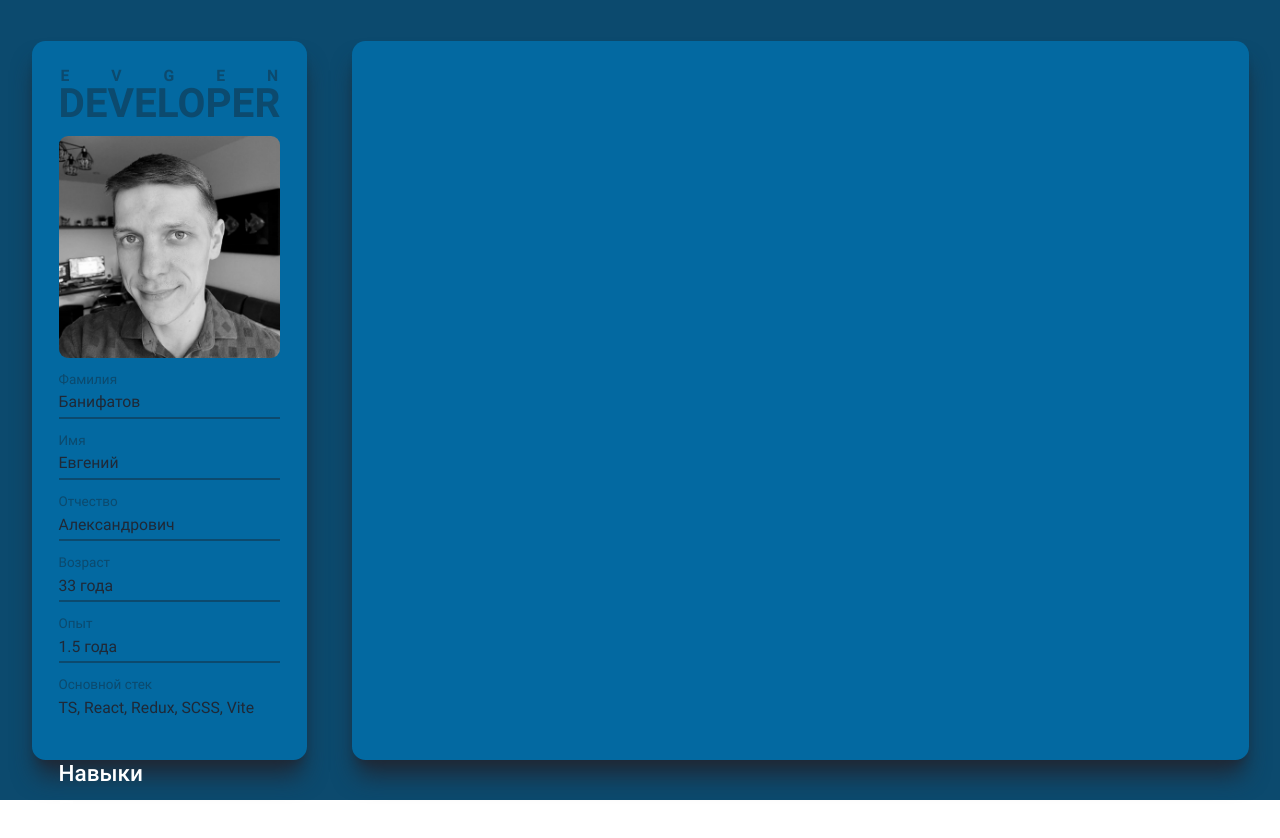
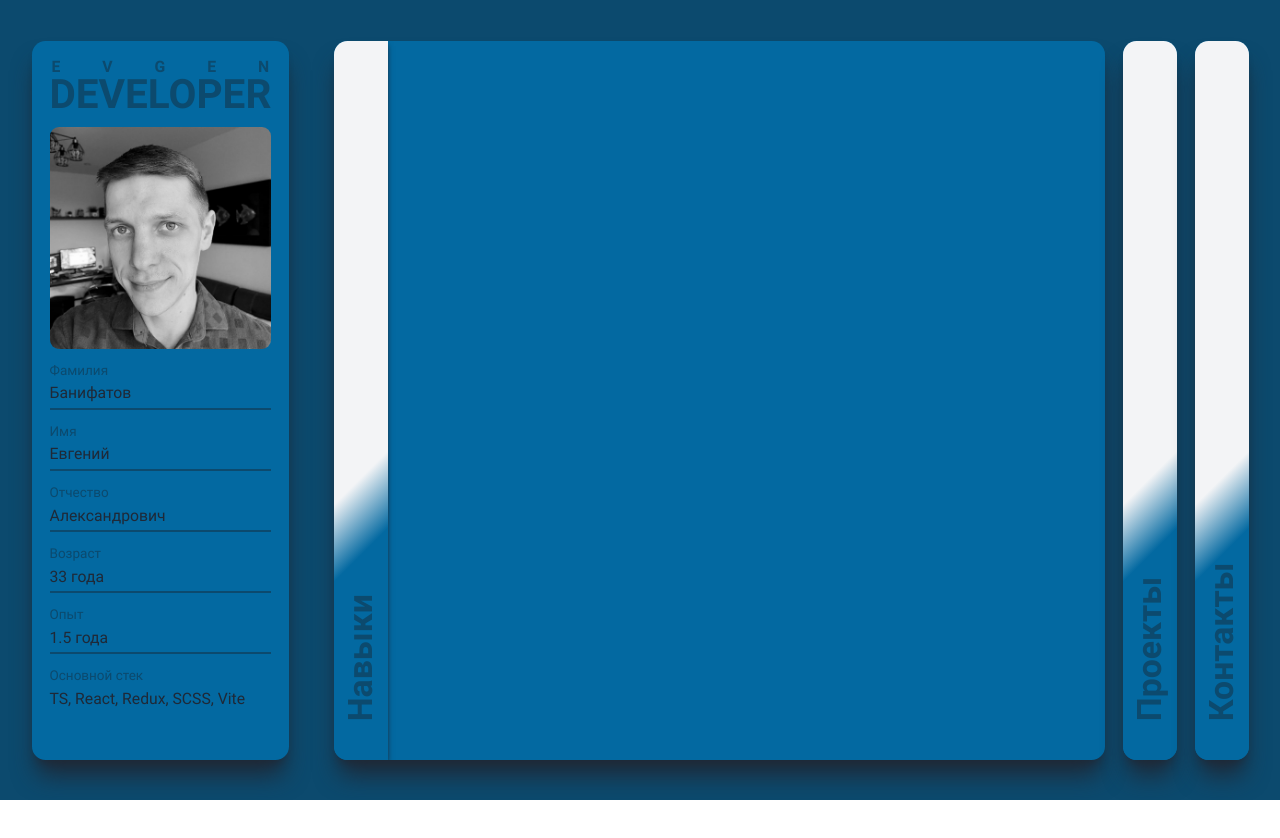
Before and after one commit to Holms2009/edeveloper, a React (Vite) app: page / in a window 1280 px wide. Shown: the top 838 px of the page. After the commit the page ends 800 px from the top, so only its background shows below. Built offline with nearby package versions, Linux system fonts and the light colour scheme.

Commit message:
Content tabs

```diff
--- a/src/App.module.css
+++ b/src/App.module.css
@@ -3,5 +3,26 @@
 }
 
 .content {
-  @apply p-10 ml-10 w-full shadow-xl shadow-gray-800;
+  @apply ml-10 flex w-full gap-4;
 }
+
+.tab {
+  @apply p-12 shadow-xl shadow-gray-800 relative overflow-hidden grow;
+  @apply transition-all duration-300;
+}
+
+.tab_closed {
+  @apply p-6 grow-0;
+}
+
+.titleWrapper {
+  @apply h-full w-12 absolute top-0 left-0 flex flex-col-reverse cursor-pointer;
+  @apply shadow-md shadow-gray-800;
+
+  background: linear-gradient(-45deg, rgb(3,105,161) 30%, rgb(243, 244, 246) 40%)
+}
+
+.tabTitle {
+  @apply mb-10 -rotate-90;
+  @apply text-3xl text-sky-900 font-semibold;
+}
--- a/src/App.tsx
+++ b/src/App.tsx
@@ -10,9 +10,23 @@ function App() {
 
   return (
     <div className={styles.app}>
-      <SidePanel onItemClick={setTab} />
-      <div className={classNames(styles.content, 'widget')}>
-
+      <SidePanel />
+      <div className={styles.content}>
+        <div className={classNames(styles.tab, 'widget', {[styles.tab_closed]: tab !== 'skills'})}>
+          <div className={styles.titleWrapper} onClick={() => setTab('skills')}>
+            <h2 className={styles.tabTitle}>Навыки</h2>
+          </div>
+        </div>
+        <div className={classNames(styles.tab, 'widget', {[styles.tab_closed]: tab !== 'projects'})}>
+          <div className={styles.titleWrapper} onClick={() => setTab('projects')}>
+            <h2 className={styles.tabTitle}>Проекты</h2>
+          </div>
+        </div>
+        <div className={classNames(styles.tab, 'widget', {[styles.tab_closed]: tab !== 'contacts'})}>
+          <div className={styles.titleWrapper} onClick={() => setTab('contacts')}>
+            <h2 className={styles.tabTitle}>Контакты</h2>
+          </div>
+        </div>
       </div>
     </div>
   )
--- a/src/components/widgets/SidePanel/SidePanel.module.css
+++ b/src/components/widgets/SidePanel/SidePanel.module.css
@@ -1,9 +1,12 @@
 .sidePanel {
-  @apply xl:px-6 px-4 xl:pt-6 pt-4 max-w-min h-full shadow-xl shadow-gray-800;
+  @apply xl:px-6 xl:py-6;
+  @apply px-4 pt-4 max-w-min h-full overflow-hidden flex flex-col;
+  @apply shadow-xl shadow-gray-800;
 }
 
 .photoWrapper {
-  @apply mt-2 w-full aspect-square grayscale transition-all duration-300 rounded-lg overflow-hidden;
+  @apply mt-2 w-full aspect-square shrink-0 overflow-hidden;
+  @apply grayscale transition-all duration-300 rounded-lg;
   @apply hover:grayscale-0 hover:shadow-md hover:shadow-gray-800;
 }
 
@@ -15,10 +18,6 @@
   @apply mt-3 flex flex-col gap-3;
 }
 
-.menuList {
-  @apply mt-8 flex flex-col gap-1 text-sm xl:text-xl font-medium text-white;
-}
-
 .menuItem {
   @apply cursor-pointer hover:underline;
 }
--- a/src/components/widgets/SidePanel/SidePanel.tsx
+++ b/src/components/widgets/SidePanel/SidePanel.tsx
@@ -3,15 +3,10 @@ import classNames from 'classnames';
 import styles from './SidePanel.module.css';
 
 import { getDeveloperInfo } from './lib/developerInfo';
-import { getMenuItems } from './lib/menuItems';
 import photo from '../../../assets/img/photo_2023-01-21_23-02-21.jpg';
 import { Logo, TitledField } from '../../../shared/ui';
 
-type Props = {
-  onItemClick: (tab: TTabs) => void;
-}
-
-function SidePanel({ onItemClick }: Props) {
+function SidePanel() {
   return (
     <div className={classNames(styles.sidePanel, 'widget')}>
       <Logo />
@@ -25,19 +20,6 @@ function SidePanel({ onItemClick }: Props) {
           ))
         }
       </div>
-      <nav className={styles.menuList}>
-        {
-          getMenuItems().map((item, index) => (
-            <div
-              className={styles.menuItem}
-              onClick={() => onItemClick(item.tab)}
-              key={index}
-            >
-              <span className={styles.itemTitle}>{item.title}</span>
-            </div>
-          ))
-        }
-      </nav>
     </div>
   )
 }
```
